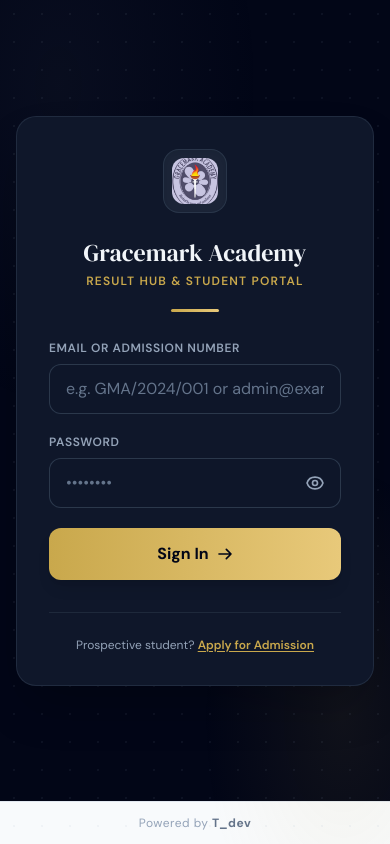
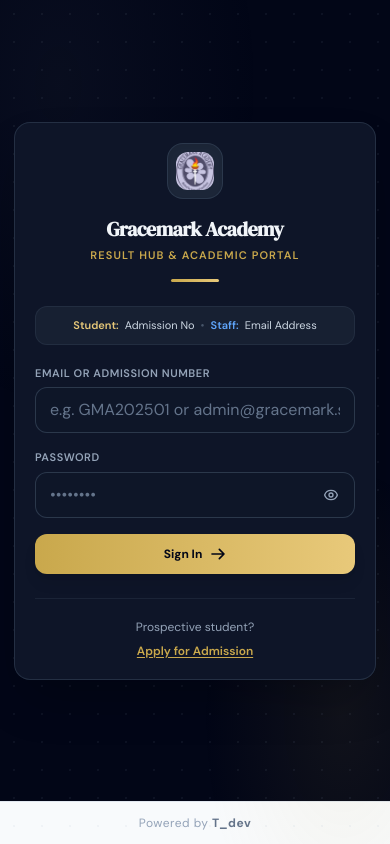
Before and after one commit to Tolu-15/gracemark-hub, a Next.js app: page / in a window 390 px wide. Built offline with nearby package versions, Linux system fonts and the light colour scheme; no server answers.

Commit message:
fix(responsive): add always-visible mobile top bar with hamburger menu, fix login viewport and input scaling

```diff
--- a/src/app/page.tsx
+++ b/src/app/page.tsx
@@ -83,16 +83,16 @@
   }
 
   return (
-    <div className="login-page min-h-screen flex flex-col justify-between bg-[#020617] text-slate-100 relative overflow-x-hidden">
+    <div className="login-page min-h-[100dvh] flex flex-col justify-between bg-[#020617] text-slate-100 relative overflow-x-hidden">
       {/* Decorative Radial Gradients */}
       <div className="fixed inset-0 pointer-events-none bg-[radial-gradient(ellipse_80%_60%_at_15%_10%,rgba(148,163,184,0.05)_0%,transparent_65%),radial-gradient(ellipse_60%_50%_at_88%_85%,rgba(201,168,76,0.08)_0%,transparent_60%)]" />
       <div className="fixed inset-0 pointer-events-none bg-[radial-gradient(circle,rgba(148,163,184,0.08)_1px,transparent_1px)] bg-[size:28px_28px]" />
 
-      <main className="flex-1 flex items-center justify-center p-4 sm:p-6 z-10">
-        <div className="card w-full max-w-[440px] bg-[#0f172a] border border-slate-700/50 rounded-[20px] shadow-2xl p-8 sm:p-12 relative animate-fade-in">
+      <main className="flex-1 flex items-center justify-center p-3.5 sm:p-6 py-8 sm:py-12 z-10">
+        <div className="card w-full max-w-[420px] bg-[#0f172a]/95 backdrop-blur-md border border-slate-700/60 rounded-2xl sm:rounded-3xl shadow-2xl p-5 sm:p-8 md:p-10 relative animate-fade-in">
           {/* Logo & School Crest */}
-          <div className="flex justify-center mb-6">
-            <div className="w-16 h-16 rounded-2xl bg-slate-800/80 p-2 shadow-inner border border-slate-700/60 flex items-center justify-center">
+          <div className="flex justify-center mb-4 sm:mb-5">
+            <div className="w-14 h-14 sm:w-16 sm:h-16 rounded-2xl bg-slate-800/90 p-2 shadow-inner border border-slate-700/70 flex items-center justify-center">
               {/* eslint-disable-next-line @next/next/no-img-element */}
               <img
                 src="/assets/icons/logo.jpg"
@@ -102,19 +102,26 @@
             </div>
           </div>
 
-          <h1 className="font-serif text-center text-2xl sm:text-3xl text-slate-100 mb-1">
+          <h1 className="font-serif text-center text-xl sm:text-2xl md:text-3xl font-bold text-slate-100 mb-1 tracking-tight">
             Gracemark Academy
           </h1>
-          <p className="text-center text-xs font-semibold uppercase tracking-widest text-[#c9a84c] mb-5">
-            Result Hub &amp; Student Portal
+          <p className="text-center text-[11px] sm:text-xs font-semibold uppercase tracking-widest text-[#c9a84c] mb-4">
+            Result Hub &amp; Academic Portal
           </p>
 
-          <div className="w-12 h-[3px] bg-gradient-to-r from-[#c9a84c] to-[#e8c97a] rounded-sm mx-auto mb-7" />
+          <div className="w-12 h-[3px] bg-gradient-to-r from-[#c9a84c] to-[#e8c97a] rounded-full mx-auto mb-6" />
+
+          {/* Quick Helper Badge */}
+          <div className="mb-5 p-2.5 rounded-xl bg-slate-800/60 border border-slate-700/40 text-[11px] text-slate-300 text-center flex items-center justify-center gap-1.5 flex-wrap">
+            <span className="text-[#e8c97a] font-semibold">Student:</span> Admission No
+            <span className="text-slate-600">•</span>
+            <span className="text-blue-400 font-semibold">Staff:</span> Email Address
+          </div>
 
           {error && (
-            <div className="mb-6 p-4 rounded-xl bg-red-500/10 border border-red-500/30 text-red-300 text-sm flex items-start gap-3">
+            <div className="mb-5 p-3.5 rounded-xl bg-red-500/10 border border-red-500/30 text-red-300 text-xs sm:text-sm flex items-start gap-2.5 leading-relaxed">
               <svg
-                className="w-5 h-5 text-red-400 shrink-0 mt-0.5"
+                className="w-4 h-4 text-red-400 shrink-0 mt-0.5"
                 fill="none"
                 stroke="currentColor"
                 viewBox="0 0 24 24"
@@ -130,11 +137,11 @@
             </div>
           )}
 
-          <form onSubmit={handleSubmit} className="space-y-5">
+          <form onSubmit={handleSubmit} className="space-y-4">
             <div>
               <label
                 htmlFor="email"
-                className="block text-xs font-semibold uppercase tracking-wider text-slate-400 mb-2"
+                className="block text-[11px] font-semibold uppercase tracking-wider text-slate-400 mb-1.5"
               >
                 Email or Admission Number
               </label>
@@ -146,16 +153,16 @@
                   setIdentifier(e.target.value);
                   setError(null);
                 }}
-                placeholder="e.g. GMA/2024/001 or admin@example.com"
+                placeholder="e.g. GMA202501 or admin@gracemark.sch.ng"
                 required
-                className="w-full px-4 py-3 bg-slate-900/90 border border-slate-700/80 rounded-xl text-slate-100 placeholder-slate-500 focus:outline-none focus:border-[#c9a84c] focus:ring-1 focus:ring-[#c9a84c] transition"
+                className="w-full px-3.5 py-2.5 sm:py-3 bg-slate-900/90 border border-slate-700/80 rounded-xl text-slate-100 placeholder-slate-500 text-base sm:text-xs focus:outline-none focus:border-[#c9a84c] focus:ring-1 focus:ring-[#c9a84c] transition"
               />
             </div>
 
             <div>
               <label
                 htmlFor="password"
-                className="block text-xs font-semibold uppercase tracking-wider text-slate-400 mb-2"
+                className="block text-[11px] font-semibold uppercase tracking-wider text-slate-400 mb-1.5"
               >
                 Password
               </label>
@@ -170,16 +177,16 @@
                   }}
                   placeholder="••••••••"
                   required
-                  className="w-full px-4 py-3 bg-slate-900/90 border border-slate-700/80 rounded-xl text-slate-100 placeholder-slate-500 focus:outline-none focus:border-[#c9a84c] focus:ring-1 focus:ring-[#c9a84c] transition pr-11"
+                  className="w-full px-3.5 py-2.5 sm:py-3 bg-slate-900/90 border border-slate-700/80 rounded-xl text-slate-100 placeholder-slate-500 text-base sm:text-xs focus:outline-none focus:border-[#c9a84c] focus:ring-1 focus:ring-[#c9a84c] transition pr-11"
                 />
                 <button
                   type="button"
                   onClick={() => setShowPassword(!showPassword)}
                   aria-label={showPassword ? "Hide password" : "Show password"}
-                  className="absolute right-3 top-1/2 -translate-y-1/2 text-slate-400 hover:text-slate-200 transition p-1"
+                  className="absolute right-2.5 top-1/2 -translate-y-1/2 text-slate-400 hover:text-slate-200 transition p-1.5 cursor-pointer"
                 >
                   {showPassword ? (
-                    <svg className="w-5 h-5" fill="none" stroke="currentColor" viewBox="0 0 24 24">
+                    <svg className="w-4 h-4" fill="none" stroke="currentColor" viewBox="0 0 24 24">
                       <path
                         strokeLinecap="round"
                         strokeLinejoin="round"
@@ -188,7 +195,7 @@
                       />
                     </svg>
                   ) : (
-                    <svg className="w-5 h-5" fill="none" stroke="currentColor" viewBox="0 0 24 24">
+                    <svg className="w-4 h-4" fill="none" stroke="currentColor" viewBox="0 0 24 24">
                       <path
                         strokeLinecap="round"
                         strokeLinejoin="round"
@@ -211,11 +218,11 @@
               id="signInBtn"
               type="submit"
               disabled={loading}
-              className="w-full py-3.5 px-4 bg-gradient-to-r from-[#c9a84c] to-[#e8c97a] hover:from-[#d8b75b] hover:to-[#f0d58f] text-slate-950 font-bold rounded-xl shadow-lg transition flex items-center justify-center gap-2 mt-2 disabled:opacity-50 disabled:cursor-not-allowed"
+              className="w-full py-3 px-4 bg-gradient-to-r from-[#c9a84c] to-[#e8c97a] hover:from-[#d8b75b] hover:to-[#f0d58f] text-slate-950 font-bold rounded-xl shadow-lg transition flex items-center justify-center gap-2 mt-3 cursor-pointer active:scale-[0.99] disabled:opacity-50 disabled:cursor-not-allowed text-xs sm:text-sm"
             >
               {loading ? (
                 <>
-                  <div className="w-5 h-5 border-2 border-slate-950 border-t-transparent rounded-full animate-spin" />
+                  <div className="w-4 h-4 border-2 border-slate-950 border-t-transparent rounded-full animate-spin" />
                   <span>Signing In…</span>
                 </>
               ) : (
@@ -234,8 +241,8 @@
             </button>
           </form>
 
-          <div className="mt-8 pt-6 border-t border-slate-800 text-center text-xs text-slate-400">
-            Prospective student?{" "}
+          <div className="mt-6 pt-5 border-t border-slate-800/80 text-center text-xs text-slate-400 flex flex-col sm:flex-row items-center justify-center gap-2">
+            <span>Prospective student?</span>
             <a
               href="/admission-form"
               className="text-[#c9a84c] hover:text-[#e8c97a] font-semibold underline underline-offset-2"
--- a/src/components/shared/PortalLayout.tsx
+++ b/src/components/shared/PortalLayout.tsx
@@ -86,42 +86,42 @@
       {/* Mobile Drawer Backdrop */}
       <div
         id="portalNavBackdrop"
-        className="portal-nav-backdrop"
-        hidden={!navOpen}
-        style={{ display: navOpen ? "block" : "none" }}
+        className={`portal-nav-backdrop fixed inset-0 z-40 bg-slate-950/70 backdrop-blur-xs transition-opacity duration-200 ${
+          navOpen ? "block opacity-100" : "hidden opacity-0 pointer-events-none"
+        }`}
         onClick={() => setNavOpen(false)}
       />
 
       {/* Sidebar Navigation */}
       <aside
         id="portalSidebar"
-        className="portal-sidebar w-64 bg-slate-950 text-slate-300 flex flex-col shrink-0"
+        className={`portal-sidebar fixed md:static inset-y-0 left-0 z-50 w-72 md:w-64 bg-slate-950 text-slate-300 flex flex-col shrink-0 transition-transform duration-200 ease-in-out ${
+          navOpen ? "translate-x-0 shadow-2xl" : "-translate-x-full md:translate-x-0"
+        }`}
       >
-        <div className="p-6 border-b border-slate-800 flex items-center justify-between gap-2">
+        <div className="p-5 sm:p-6 border-b border-slate-800 flex items-center justify-between gap-2">
           <div className="portal-sidebar-brand flex items-center gap-3 min-w-0">
             {/* eslint-disable-next-line @next/next/no-img-element */}
             <img
               src="/assets/icons/logo.jpg"
               alt="Gracemark Logo"
-              className="w-9 h-9 rounded-lg object-cover shadow-sm flex-shrink-0"
+              className="w-9 h-9 rounded-xl object-cover shadow-sm flex-shrink-0"
             />
-            <h2 className="text-lg font-bold text-white tracking-tight">
-              Gracemark{" "}
-              {role === "admin" && (
-                <span className="text-xs text-yellow-500 align-top">V2</span>
-              )}
-              {role === "teacher" && (
-                <span className="text-xs text-blue-400 align-top">Teacher</span>
-              )}
-              {role === "student" && (
-                <span className="text-xs text-emerald-400 align-top">Student</span>
-              )}
-            </h2>
+            <div className="min-w-0">
+              <h2 className="text-base font-bold text-white tracking-tight leading-none">
+                Gracemark
+              </h2>
+              <p className="text-[10px] font-semibold text-slate-400 mt-1 uppercase tracking-wider">
+                {role === "admin" && "Admin Portal V2"}
+                {role === "teacher" && "Teacher Portal"}
+                {role === "student" && "Student Portal"}
+              </p>
+            </div>
           </div>
           <button
             type="button"
             id="portalMenuClose"
-            className="portal-sidebar-close md:hidden"
+            className="md:hidden p-2 rounded-lg text-slate-400 hover:text-white hover:bg-slate-800 transition cursor-pointer"
             aria-label="Close navigation menu"
             onClick={() => setNavOpen(false)}
           >
@@ -161,16 +161,17 @@
                   <Link
                     key={item.href}
                     href={item.href}
-                    className={`flex items-center gap-3 px-3 py-2.5 rounded-lg transition-colors ${
+                    onClick={() => setNavOpen(false)}
+                    className={`flex items-center gap-3 px-3 py-2.5 rounded-xl transition-colors ${
                       isActive
-                        ? "bg-slate-800 text-white font-semibold"
+                        ? "bg-slate-800 text-white font-semibold shadow-xs"
                         : "text-slate-300 hover:bg-slate-800/50 hover:text-white"
                     }`}
                   >
                     {item.icon}
                     <span className="truncate">{item.label}</span>
                     {item.badge && (
-                      <span className="ml-auto text-xs px-2 py-0.5 rounded-full bg-amber-500/20 text-amber-400">
+                      <span className="ml-auto text-xs px-2 py-0.5 rounded-full bg-amber-500/20 text-amber-400 font-bold">
                         {item.badge}
                       </span>
                     )}
@@ -186,10 +187,10 @@
             id="logoutBtn"
             type="button"
             onClick={handleSignOut}
-            className="flex items-center gap-3 w-full px-3 py-2.5 text-slate-400 hover:text-white hover:bg-slate-800/50 rounded-lg transition-colors"
+            className="flex items-center gap-3 w-full px-3 py-2.5 text-slate-400 hover:text-rose-400 hover:bg-slate-800/50 rounded-xl transition-colors cursor-pointer text-xs font-semibold"
           >
             <svg
-              className="w-5 h-5"
+              className="w-4 h-4"
               fill="none"
               stroke="currentColor"
               viewBox="0 0 24 24"
@@ -208,32 +209,59 @@
 
       {/* Main Content Area */}
       <main className="portal-main flex-1 flex flex-col min-w-0 min-h-0 overflow-y-auto">
+        {/* Mobile Header Bar - Always visible on small screens (< md) */}
+        <div className="md:hidden sticky top-0 z-30 flex items-center justify-between px-3.5 py-2.5 bg-slate-950 border-b border-slate-800 text-white shrink-0 shadow-md">
+          <div className="flex items-center gap-2.5 min-w-0">
+            <button
+              type="button"
+              id="portalMobileHamburgerBtn"
+              onClick={() => setNavOpen(true)}
+              aria-label="Open navigation menu"
+              className="p-2 rounded-xl bg-slate-900 hover:bg-slate-800 text-slate-200 hover:text-white transition border border-slate-800 shrink-0 cursor-pointer active:scale-95"
+            >
+              <svg className="w-5 h-5" fill="none" stroke="currentColor" viewBox="0 0 24 24">
+                <path strokeLinecap="round" strokeLinejoin="round" strokeWidth="2.5" d="M4 6h16M4 12h16M4 18h16" />
+              </svg>
+            </button>
+            <div className="flex items-center gap-2 min-w-0">
+              <img
+                src="/assets/icons/logo.jpg"
+                alt="Gracemark Logo"
+                className="w-7 h-7 rounded-lg object-cover shrink-0 shadow-xs"
+              />
+              <span className="font-bold text-sm tracking-tight text-white truncate">
+                Gracemark
+              </span>
+              <span
+                className={`text-[10px] px-1.5 py-0.5 rounded font-bold uppercase tracking-wider shrink-0 ${
+                  role === "admin"
+                    ? "bg-amber-500/20 text-amber-400 border border-amber-500/30"
+                    : role === "teacher"
+                    ? "bg-blue-500/20 text-blue-400 border border-blue-500/30"
+                    : "bg-emerald-500/20 text-emerald-400 border border-emerald-500/30"
+                }`}
+              >
+                {role}
+              </span>
+            </div>
+          </div>
+
+          <button
+            type="button"
+            onClick={handleSignOut}
+            className="p-2 text-slate-400 hover:text-rose-400 hover:bg-slate-900 rounded-xl transition text-xs flex items-center gap-1 cursor-pointer shrink-0"
+            title="Sign Out"
+          >
+            <svg className="w-4 h-4" fill="none" stroke="currentColor" viewBox="0 0 24 24">
+              <path strokeLinecap="round" strokeLinejoin="round" strokeWidth="2" d="M17 16l4-4m0 0l-4-4m4 4H7m6 4v1a3 3 0 01-3 3H6a3 3 0 01-3-3V7a3 3 0 013-3h4a3 3 0 013 3v1" />
+            </svg>
+          </button>
+        </div>
+
+        {/* Desktop / Page-Specific Header */}
         {(title || headerActions) && (
-          <header className="portal-header bg-white border-b border-slate-200 px-4 sm:px-6 lg:px-8 py-4 sm:py-5 flex flex-wrap items-center justify-between gap-3 sticky top-0 z-20 shrink-0">
+          <header className="portal-header hidden md:flex bg-white border-b border-slate-200 px-4 sm:px-6 lg:px-8 py-4 sm:py-5 items-center justify-between gap-3 sticky top-0 z-20 shrink-0">
             <div className="portal-header-start flex items-center gap-3">
-              <button
-                type="button"
-                id="portalMenuBtn"
-                className="portal-menu-btn md:hidden"
-                aria-label="Open navigation menu"
-                aria-expanded={navOpen}
-                aria-controls="portalSidebar"
-                onClick={() => setNavOpen(true)}
-              >
-                <svg
-                  className="w-6 h-6"
-                  fill="none"
-                  stroke="currentColor"
-                  viewBox="0 0 24 24"
-                >
-                  <path
-                    strokeLinecap="round"
-                    strokeLinejoin="round"
-                    strokeWidth="2"
-                    d="M4 6h16M4 12h16M4 18h16"
-                  />
-                </svg>
-              </button>
               <div className="portal-header-title min-w-0">
                 {title && (
                   <h1 className="text-xl sm:text-2xl font-bold text-slate-900 tracking-tight truncate">
@@ -251,7 +279,7 @@
           </header>
         )}
 
-        <div className="portal-content flex-1 p-4 sm:p-6 lg:p-8 max-w-7xl w-full mx-auto">
+        <div className="portal-content flex-1 p-3.5 sm:p-6 lg:p-8 max-w-7xl w-full mx-auto">
           {children}
         </div>
 
--- a/src/styles/portal-layout.css
+++ b/src/styles/portal-layout.css
@@ -1,16 +1,11 @@
 /* Portal shell — mobile sidebar, hamburger, responsive layout */
 
-html, body.portal-app {
+.portal-app {
   height: 100vh;
   height: 100dvh;
   max-height: 100vh;
   max-height: 100dvh;
   overflow: hidden;
-}
-
-.portal-app {
-  height: 100vh;
-  height: 100dvh;
 }
 
 .portal-nav-backdrop {
```
